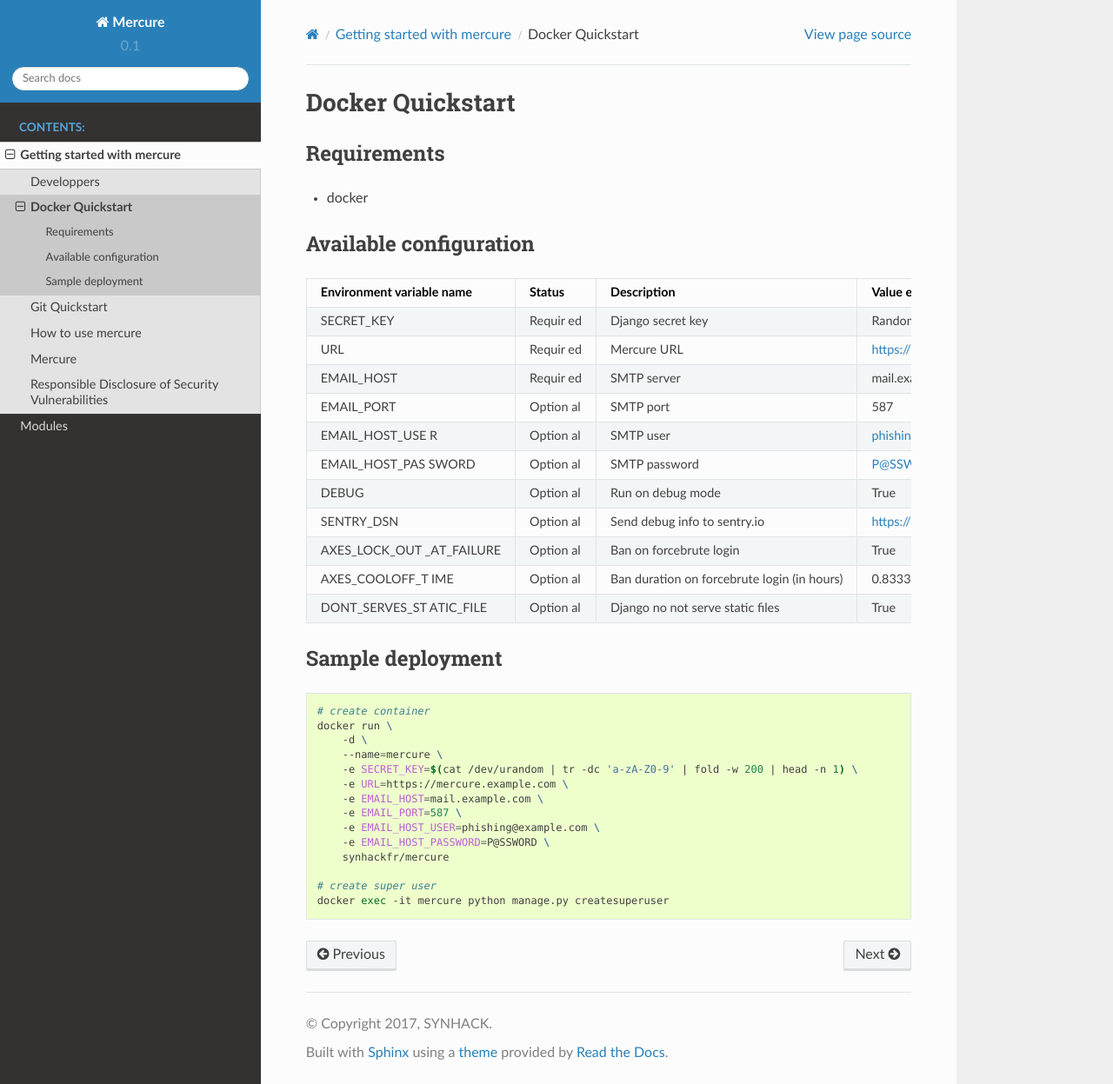
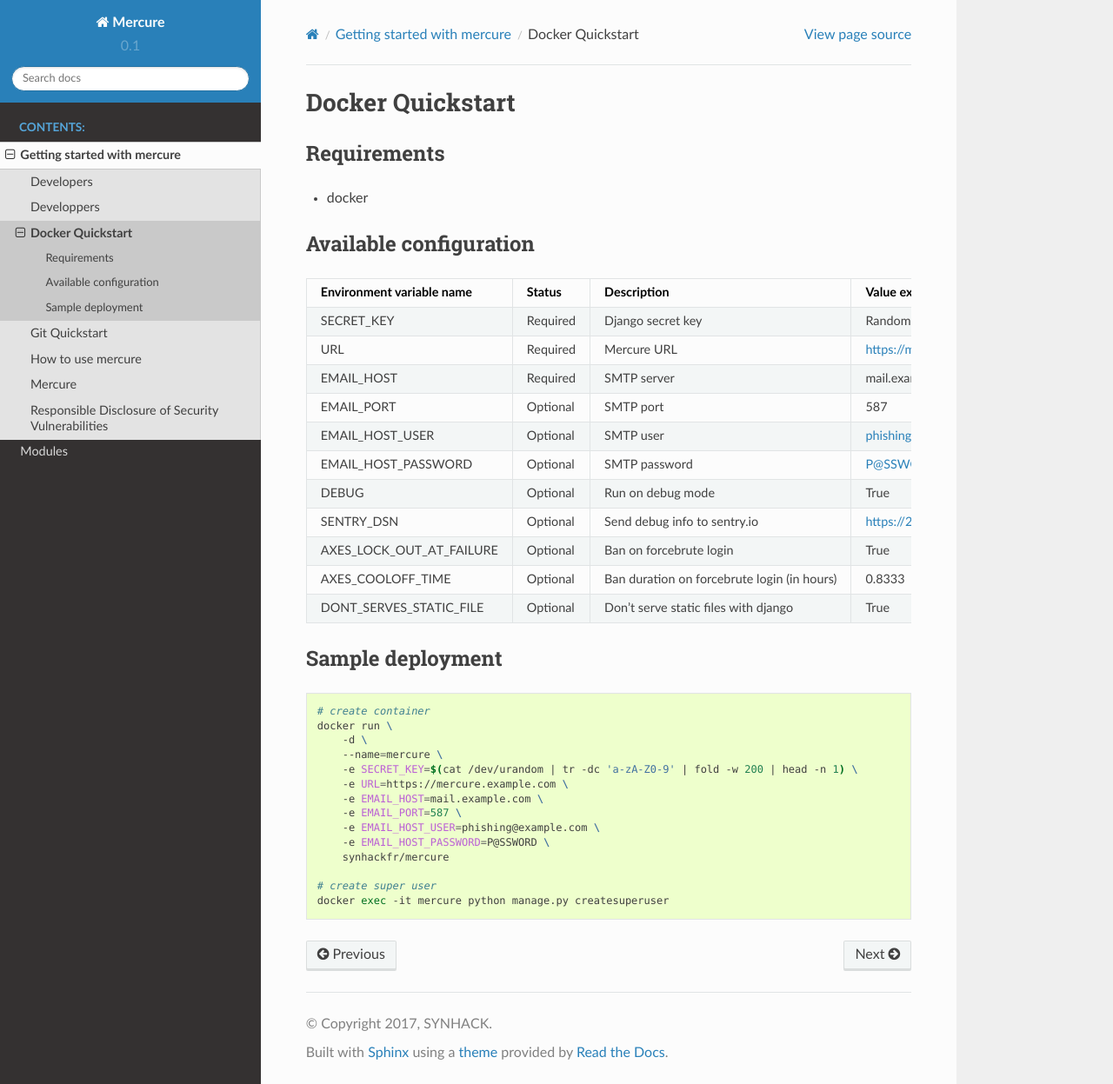
Before and after one commit to atexio/mercure, a Sphinx documentation site: the page built from docs/readme/Docker_Quickstart.rst, in a window 1280 px wide and 1247 px high. Shown: the whole window at 87% size. Built offline with Sphinx 7.4.7 and the Read the Docs theme 2.0.0, drawn with Linux system fonts in a browser that asks for light colours.

Commit message:
update doc

```diff
--- a/docs/readme/Docker_Quickstart.rst
+++ b/docs/readme/Docker_Quickstart.rst
@@ -9,45 +9,31 @@
 Available configuration
 -----------------------
 
-+------------------+--------+----------------------------+----------------------+
-| Environment      | Status | Description                | Value example        |
-| variable name    |        |                            |                      |
-+==================+========+============================+======================+
-| SECRET\_KEY      | Requir | Django secret key          | Random string        |
-|                  | ed     |                            |                      |
-+------------------+--------+----------------------------+----------------------+
-| URL              | Requir | Mercure URL                | https://mercure.exam |
-|                  | ed     |                            | p                    |
-|                  |        |                            | le.com               |
-+------------------+--------+----------------------------+----------------------+
-| EMAIL\_HOST      | Requir | SMTP server                | mail.example.com     |
-|                  | ed     |                            |                      |
-+------------------+--------+----------------------------+----------------------+
-| EMAIL\_PORT      | Option | SMTP port                  | 587                  |
-|                  | al     |                            |                      |
-+------------------+--------+----------------------------+----------------------+
-| EMAIL\_HOST\_USE | Option | SMTP user                  | phishing@example.com |
-| R                | al     |                            |                      |
-+------------------+--------+----------------------------+----------------------+
-| EMAIL\_HOST\_PAS | Option | SMTP password              | P@SSWORD             |
-| SWORD            | al     |                            |                      |
-+------------------+--------+----------------------------+----------------------+
-| DEBUG            | Option | Run on debug mode          | True                 |
-|                  | al     |                            |                      |
-+------------------+--------+----------------------------+----------------------+
-| SENTRY\_DSN      | Option | Send debug info to         | https://23xxx:38xxx@ |
-|                  | al     | sentry.io                  | s                    |
-|                  |        |                            | entry.io/1234        |
-+------------------+--------+----------------------------+----------------------+
-| AXES\_LOCK\_OUT  | Option | Ban on forcebrute login    | True                 |
-| \_AT\_FAILURE    | al     |                            |                      |
-+------------------+--------+----------------------------+----------------------+
-| AXES\_COOLOFF\_T | Option | Ban duration on forcebrute | 0.8333               |
-| IME              | al     | login (in hours)           |                      |
-+------------------+--------+----------------------------+----------------------+
-| DONT\_SERVES\_ST | Option | Django no not serve static | True                 |
-| ATIC\_FILE       | al     | files                      |                      |
-+------------------+--------+----------------------------+----------------------+
++--------------------------------+------------+-----------------------------------------------+--------------------------------------+
+| Environment variable name      | Status     | Description                                   | Value example                        |
++================================+============+===============================================+======================================+
+| SECRET\_KEY                    | Required   | Django secret key                             | Random string                        |
++--------------------------------+------------+-----------------------------------------------+--------------------------------------+
+| URL                            | Required   | Mercure URL                                   | https://mercure.example.com          |
++--------------------------------+------------+-----------------------------------------------+--------------------------------------+
+| EMAIL\_HOST                    | Required   | SMTP server                                   | mail.example.com                     |
++--------------------------------+------------+-----------------------------------------------+--------------------------------------+
+| EMAIL\_PORT                    | Optional   | SMTP port                                     | 587                                  |
++--------------------------------+------------+-----------------------------------------------+--------------------------------------+
+| EMAIL\_HOST\_USER              | Optional   | SMTP user                                     | phishing@example.com                 |
++--------------------------------+------------+-----------------------------------------------+--------------------------------------+
+| EMAIL\_HOST\_PASSWORD          | Optional   | SMTP password                                 | P@SSWORD                             |
++--------------------------------+------------+-----------------------------------------------+--------------------------------------+
+| DEBUG                          | Optional   | Run on debug mode                             | True                                 |
++--------------------------------+------------+-----------------------------------------------+--------------------------------------+
+| SENTRY\_DSN                    | Optional   | Send debug info to sentry.io                  | https://23xxx:38xxx@sentry.io/1234   |
++--------------------------------+------------+-----------------------------------------------+--------------------------------------+
+| AXES\_LOCK\_OUT\_AT\_FAILURE   | Optional   | Ban on forcebrute login                       | True                                 |
++--------------------------------+------------+-----------------------------------------------+--------------------------------------+
+| AXES\_COOLOFF\_TIME            | Optional   | Ban duration on forcebrute login (in hours)   | 0.8333                               |
++--------------------------------+------------+-----------------------------------------------+--------------------------------------+
+| DONT\_SERVES\_STATIC\_FILE     | Optional   | Don't serve static files with django          | True                                 |
++--------------------------------+------------+-----------------------------------------------+--------------------------------------+
 
 Sample deployment
 -----------------
--- a/docs/readme/How_to_use_mercure.rst
+++ b/docs/readme/How_to_use_mercure.rst
@@ -13,7 +13,6 @@
    :alt: Targets
 
    Targets
-
 You need to fill mercure name, the target email.Target first and last
 name are optional, but can be usefull to the landing page
 
@@ -23,7 +22,6 @@
    :alt: Landing page
 
    Landing page
-
 You need to fill the mercure name, the subject, the send and the email
 content. To improve the email quality, you have to fill the email
 content HTML and the text content. To get information about opened
@@ -38,7 +36,6 @@
    :alt: Campaign
 
    Campaign
-
 You need to fill the mercure name, select the email template and the
 target group. You can select the SMTP credentials, SSL using or URL
 minimazing
@@ -49,7 +46,6 @@
    :alt: Landing page
 
    Landing page
-
 You need to fill the mercure name, the domain to use You can use "Import
 from URL" to copy an existing website.
 
@@ -62,7 +58,6 @@
    :alt: Attachments
 
    Attachments
-
 You need to fill the mercure name, the file name which appears in the
 email and the file You also have to check if the the file is buildable
 or not, if you need to compute a file for example.
```
Also changed, not shown: docs/readme/Developers.rst (added, +20 -0 lines), docs/readme/Mercure.rst (+14 -14 lines), docs/readme/Git_Quickstart.rst (line endings or trailing spaces), docs/readme/Responsible_Disclosure_of_Security_Vulnerabilities.rst (line endings or trailing spaces).
